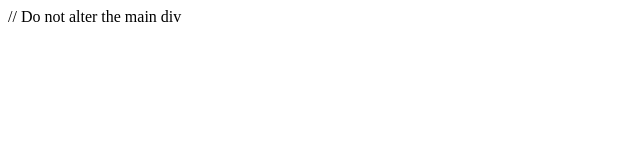
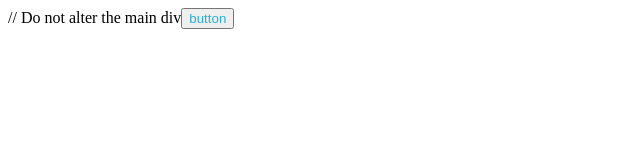
Before and after one commit to acciojob/button-action-AChandra5, a React app: page / in a window 1280 px wide. Shown: the top 160 px of the page, without its empty margins (0-640 px from the left). Built offline with nearby package versions, Linux system fonts and the light colour scheme.

Commit message:
first commit

```diff
--- a/src/components/App.js
+++ b/src/components/App.js
@@ -2,9 +2,17 @@ import React, {Component, useState} from "react";
 import "./../styles/App.css";
 
 function App() {
+
+  const [clicked, setClicked] = useState(false)
+
+
+
   return (
     <div id="main">
       // Do not alter the main div
+      {/* <p id="para">Para</p> */}
+      <button id="click" onClick={()=>{setClicked(!clicked)}}>button</button>
+      {clicked ? <p id="para">para</p> : null}
     </div>
   );
 }
```
Also changed, not shown: 1 other file (tests, documents, lock files or other folders).
